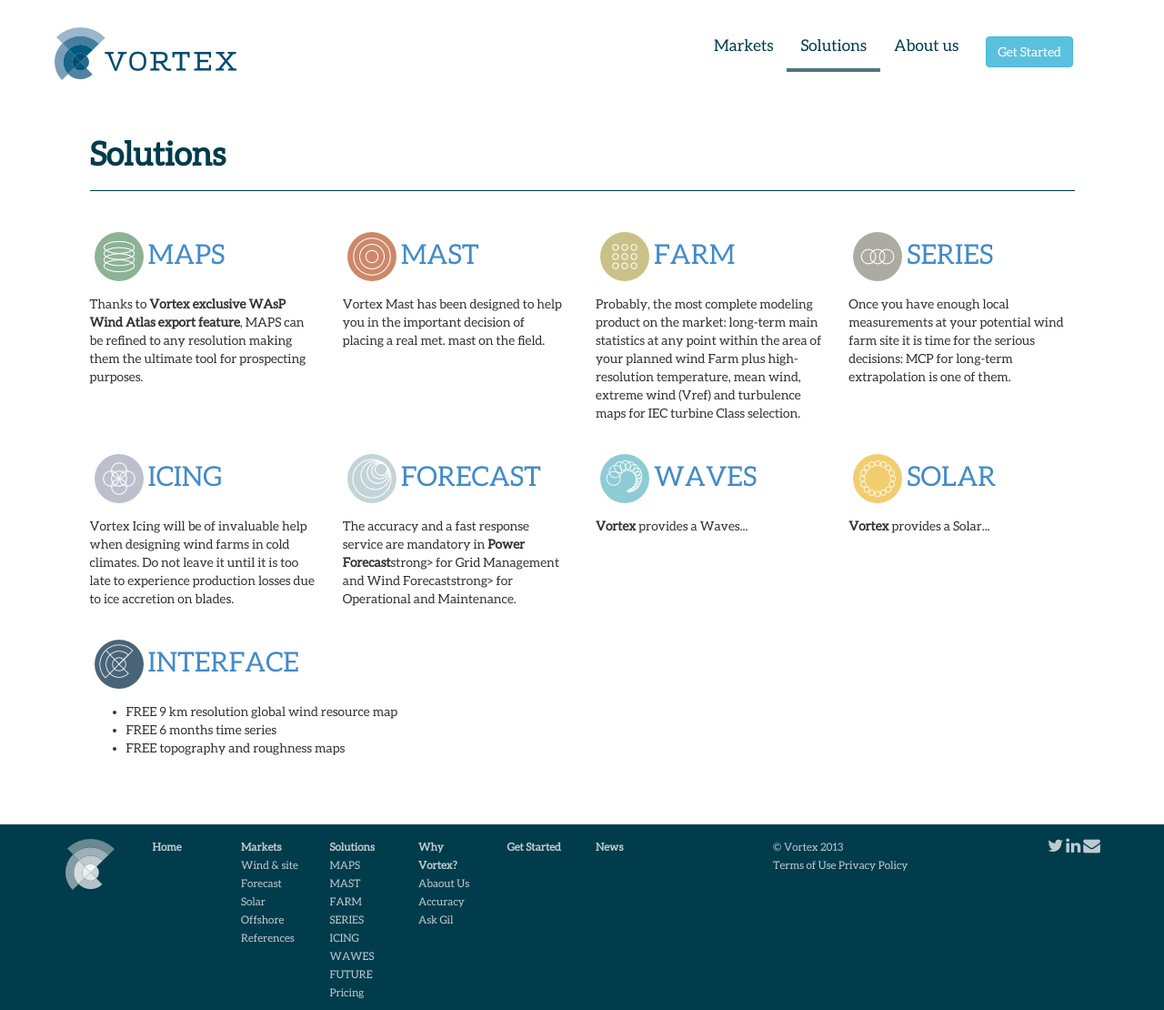
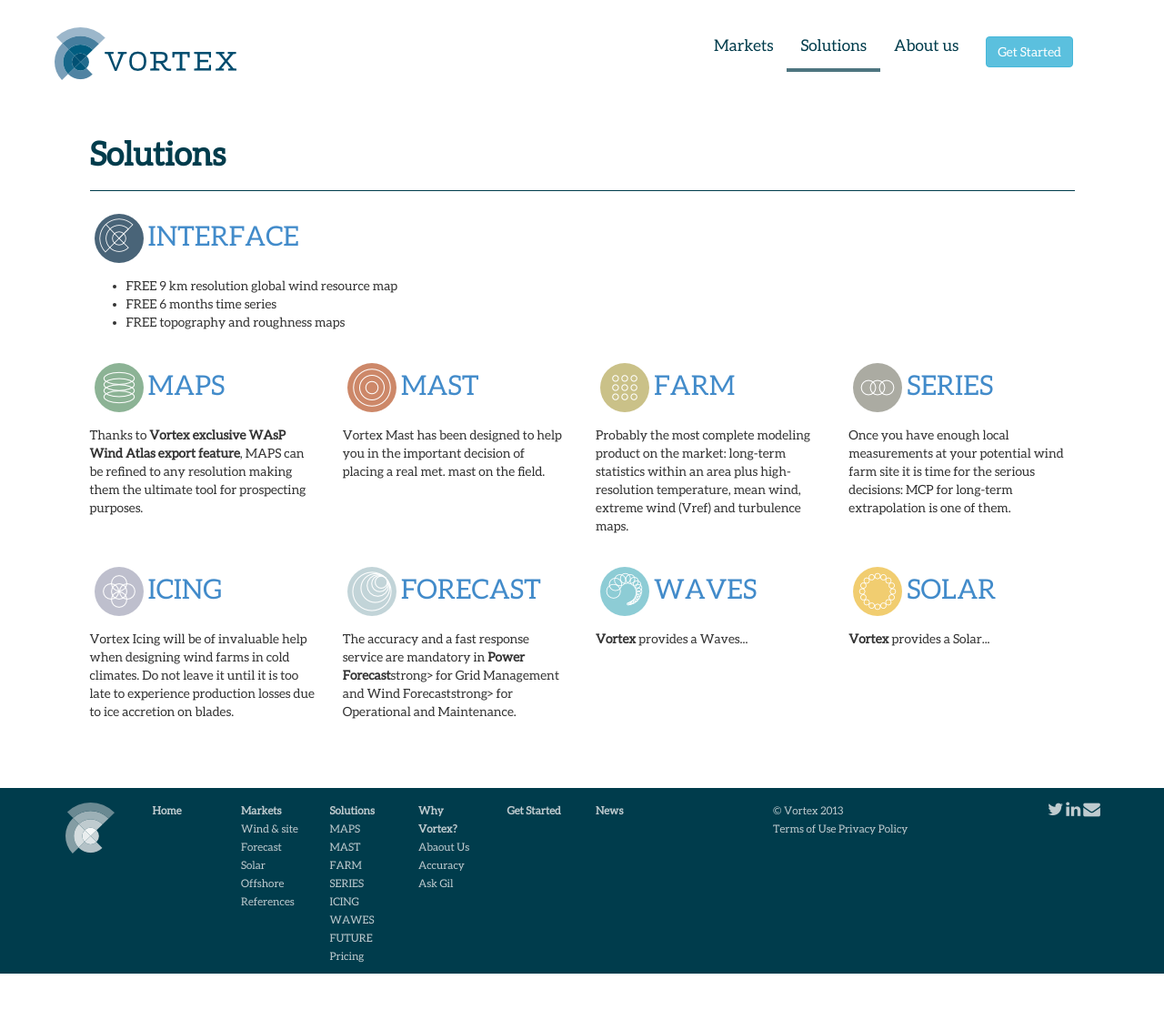
Before and after one commit to vortex-es/vortex-es.github.io, a Jekyll site: the page built from solutions/index.html, in a window 1280 px wide and 1110 px high. Shown: the whole window at 91% size. Built offline with Jekyll 4.4.1, drawn with Linux system fonts in a browser that asks for light colours; Markdown is read by kramdown in place of the engine named in the settings.

Commit message:
ajustos layout about-us, ask-gil.

```diff
--- /dev/null
+++ b/_includes/nav-about-us.html
@@ -0,0 +1,4 @@
+<ul class="nav nav-tabs">
+  <li{% if page.title == "Accuracy" %} class="active"{% endif %}><a href="{{ site.base_url }}/#">Accuracy</a></li>
+  <li{% if page.title == "Ask Gil" %} class="active"{% endif %}><a href="{{ site.base_url }}/gil-faq/">Ask Gil</a></li>
+</ul>
--- a/about-us/index.html
+++ b/about-us/index.html
@@ -9,6 +9,8 @@
 <main class="vx-masthead" id="content" role="main">
 
 	<div class="container">
+
+	{% include nav-about-us.html %}
 
 			<p class="hidden-xs"><img data-src481="{{ site.base_url }}/assets/img/vortex-team-750.jpg" data-src961="{{ site.base_url }}/assets/img/vortex-team-970.jpg" data-src1025="{{ site.base_url }}/assets/img/vortex-team-1170.jpg"></p>
 
--- a/solutions/index.html
+++ b/solutions/index.html
@@ -4,6 +4,14 @@
 title: Solutions
 keywords: maps, mast, farm, series, icing, wind, forecast, power
 ---
+
+<h2><img src="{{site.baseurl}}/assets/img/vortex-solutions-interface-icon-64.png"/><a href="{{ site.base_url }}/solutions/getstarted.html">INTERFACE</a></h2>
+
+<ul>
+	<li>FREE 9 km resolution  global wind resource map</li>
+	<li>FREE 6 months time series</li>
+	<li>FREE topography and roughness maps</li>
+</ul>
 
 <div class="row">
 
@@ -29,7 +37,7 @@
 
 		<h2><img src="{{site.baseurl}}/assets/img/vortex-solutions-farm-icon-64.png"/><a href="{{ site.base_url }}/solutions/farm.html">FARM</a></h2>
 
-		<p>Probably, the most complete modeling product on the market: long-term main statistics at any point within the area of your planned wind Farm plus high-resolution temperature, mean wind, extreme wind (Vref) and turbulence maps for IEC turbine Class selection.</p>
+		<p>Probably the most complete modeling product on the market: long-term statistics within an area plus high-resolution temperature, mean wind, extreme wind (Vref) and turbulence maps.</p>
 
 	</div>
 
@@ -76,11 +84,3 @@
 	</div>
 
 </div>
-
-<h2><img src="{{site.baseurl}}/assets/img/vortex-solutions-interface-icon-64.png"/><a href="{{ site.base_url }}/solutions/getstarted.html">INTERFACE</a></h2>
-
-<ul>
-	<li>FREE 9 km resolution  global wind resource map</li>
-	<li>FREE 6 months time series</li>
-	<li>FREE topography and roughness maps</li>
-</ul>
```
Also changed, not shown: solutions/farm.md (+1 -1 lines).
